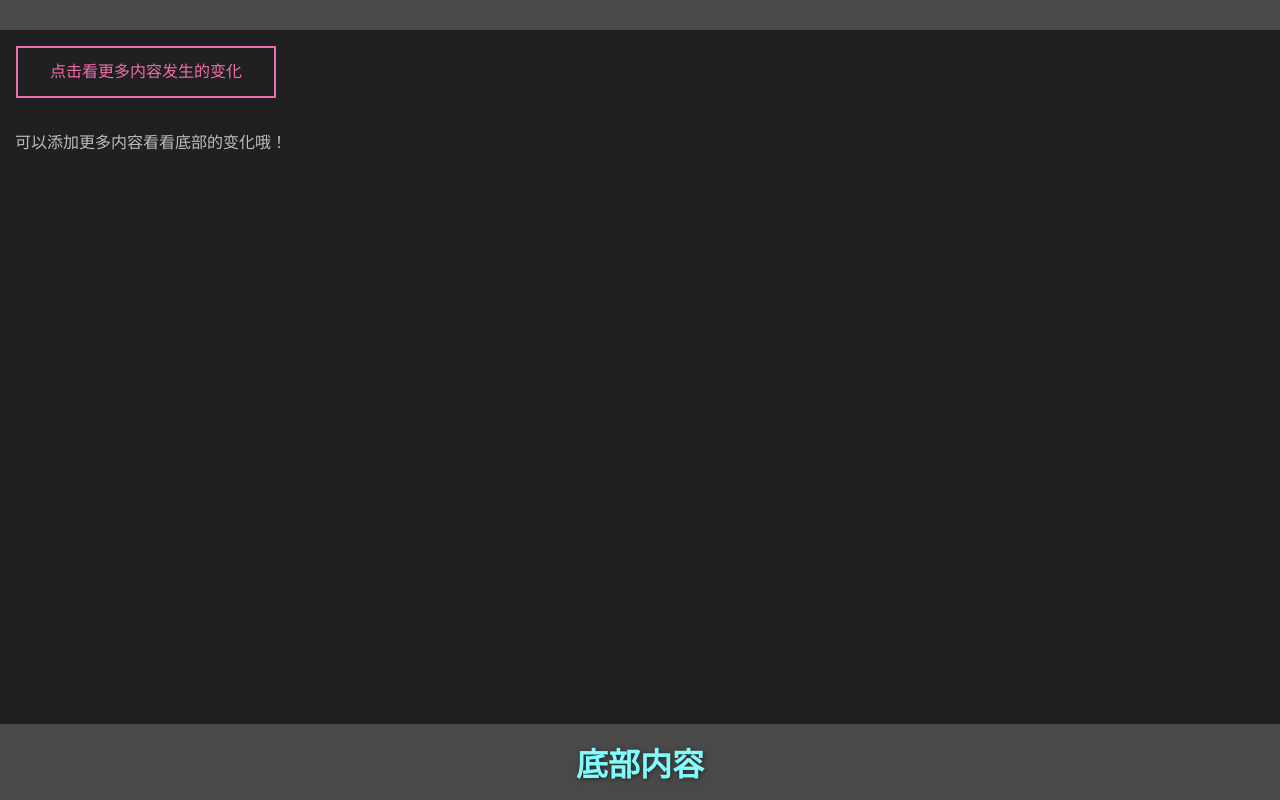
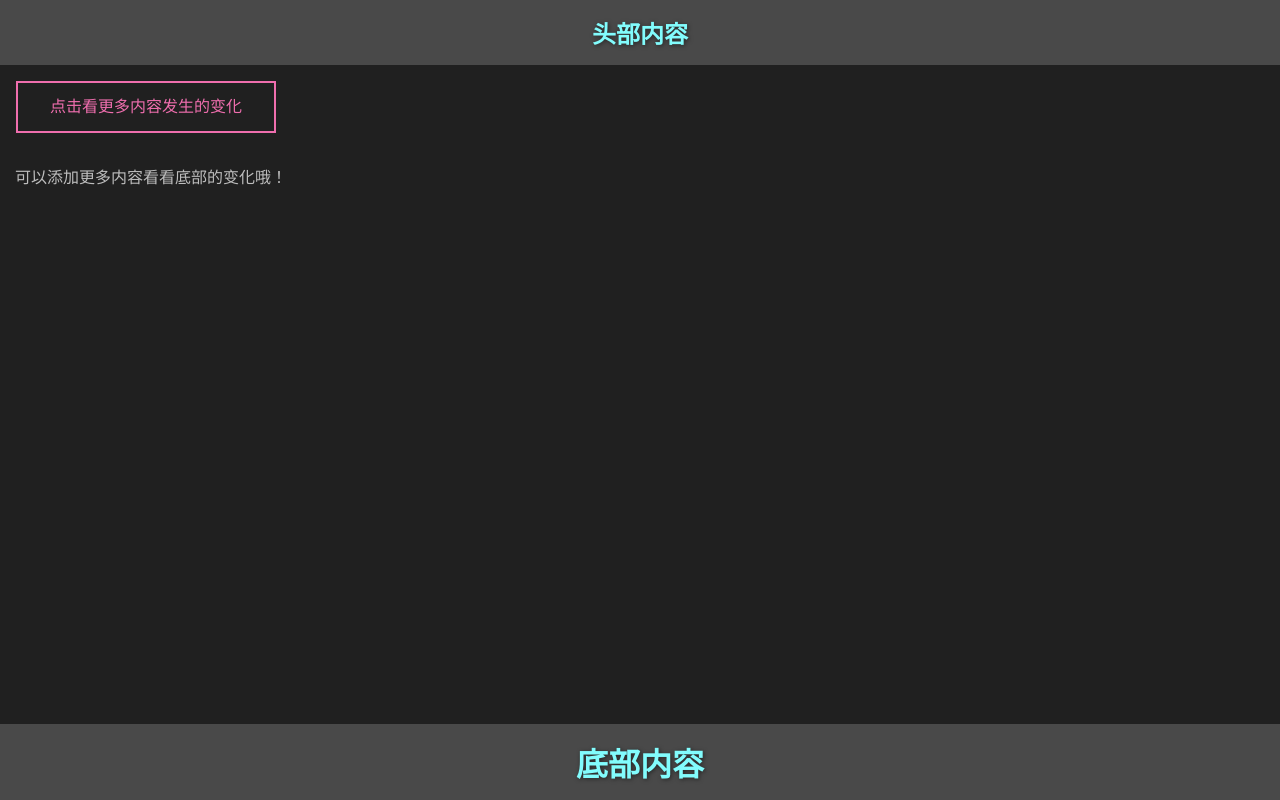
Before and after one commit to bennyxguo/frontend-tutorials, a plain HTML site: page stickyFooter/index.html in a window 1280 px wide. Drawn offline with Linux system fonts and the light colour scheme.

Commit message:
Changed readme

```diff
--- a/stickyFooter/index.html
+++ b/stickyFooter/index.html
@@ -10,7 +10,7 @@
   <body>
     <div id="document">
       <nav>
-        <h1></h1>
+        <h1>头部内容</h1>
       </nav>
       <main id="main">
         <button class="pulse" onclick="addMore()">
```
Also changed, not shown: README.md.
